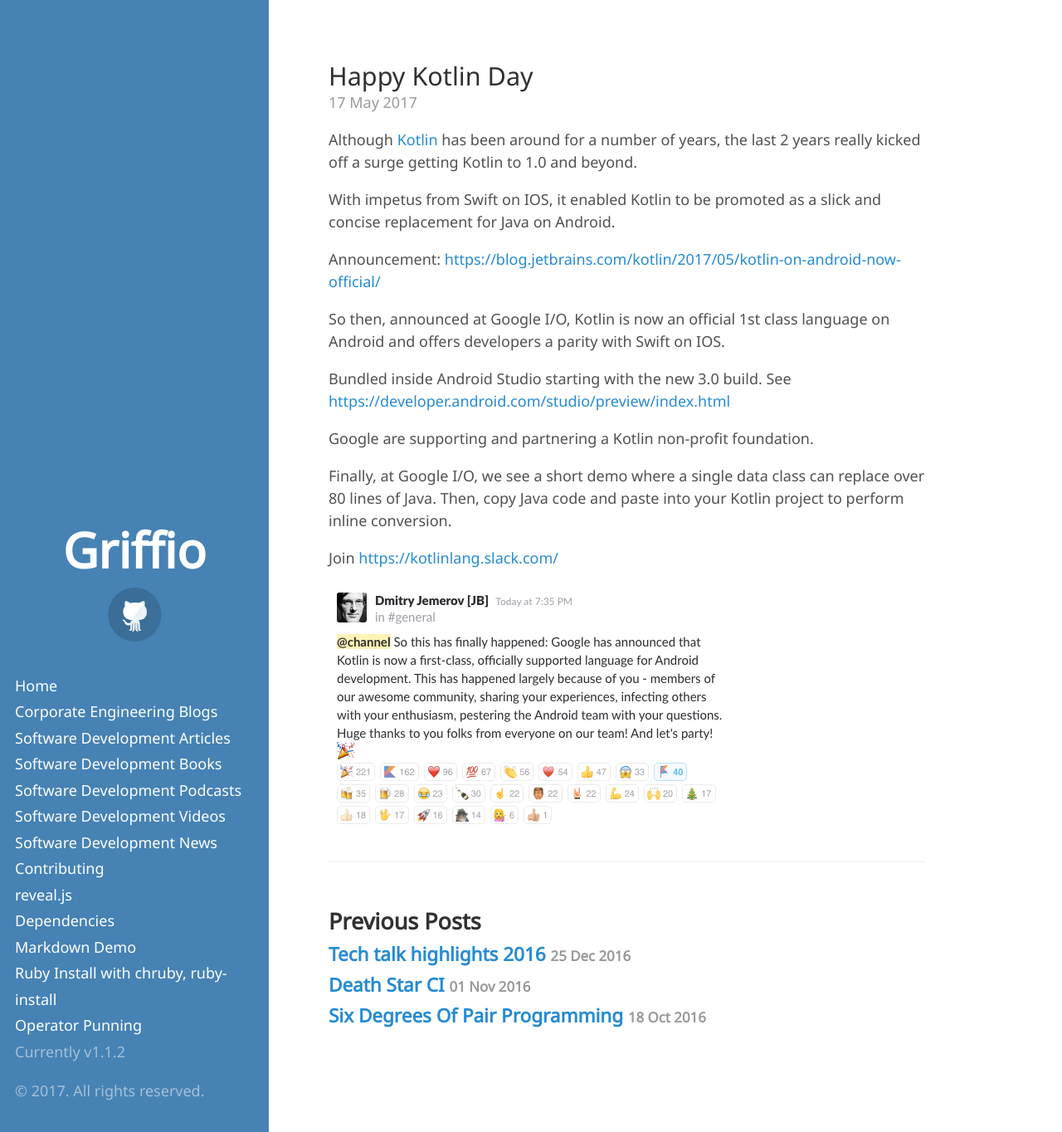
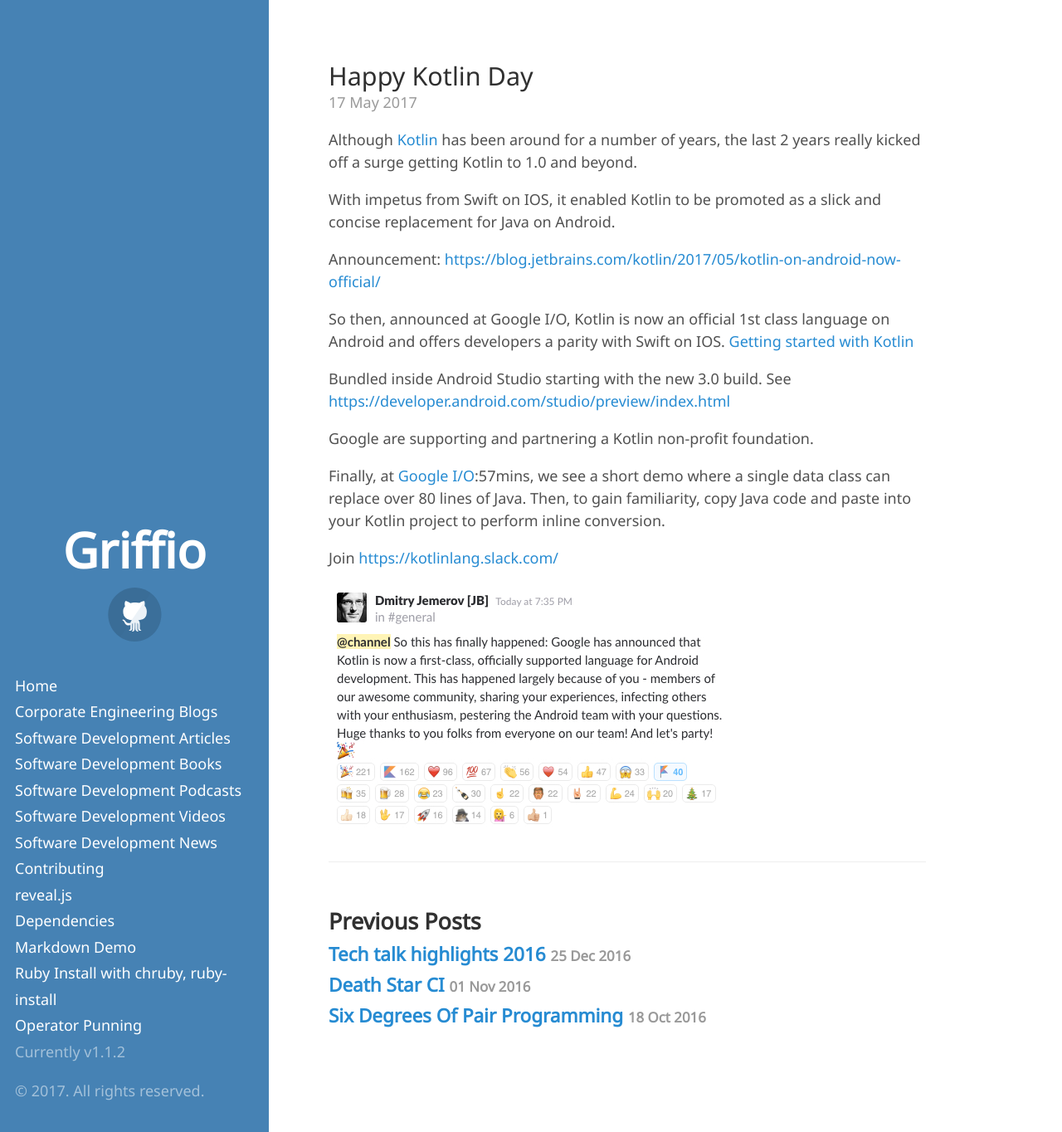
Before and after one commit to griffio/griffio.github.io, a Jekyll site: the page built from _posts/2017-05-17-Happy-Kotlin-Day.md, in a window 1280 px wide and 1364 px high. Shown: the whole window at 83% size. Built offline with Jekyll 4.4.1, drawn with Linux system fonts in a browser that asks for light colours; some web fonts are replaced.

Commit message:
Update 2017-05-17-Happy-Kotlin-Day.md

```diff
--- a/_posts/2017-05-17-Happy-Kotlin-Day.md
+++ b/_posts/2017-05-17-Happy-Kotlin-Day.md
@@ -13,14 +13,14 @@
 
 Announcement: [https://blog.jetbrains.com/kotlin/2017/05/kotlin-on-android-now-official/](https://blog.jetbrains.com/kotlin/2017/05/kotlin-on-android-now-official/)
 
-So then, announced at Google I/O, Kotlin is now an official 1st class language on Android and offers developers a parity with Swift on IOS.
+So then, announced at Google I/O, Kotlin is now an official 1st class language on Android and offers developers a parity with Swift on IOS. [Getting started with Kotlin](https://www.youtube.com/watch?v=czKo-jPVweg)
 
 Bundled inside Android Studio starting with the new 3.0 build. See [https://developer.android.com/studio/preview/index.html](https://developer.android.com/studio/preview/index.html)
 
 Google are supporting and partnering a Kotlin non-profit foundation.
 
 
-Finally, at Google I/O, we see a short demo where a single data class can replace over 80 lines of Java. Then, copy Java code and paste into your Kotlin project to perform inline conversion.
+Finally, at [Google I/O](https://www.youtube.com/watch?v=iZBWVwoJaJs):57mins, we see a short demo where a single data class can replace over 80 lines of Java. Then, to gain familiarity, copy Java code and paste into your Kotlin project to perform inline conversion.
 
 Join [https://kotlinlang.slack.com/](https://kotlinlang.slack.com/)
 
```
